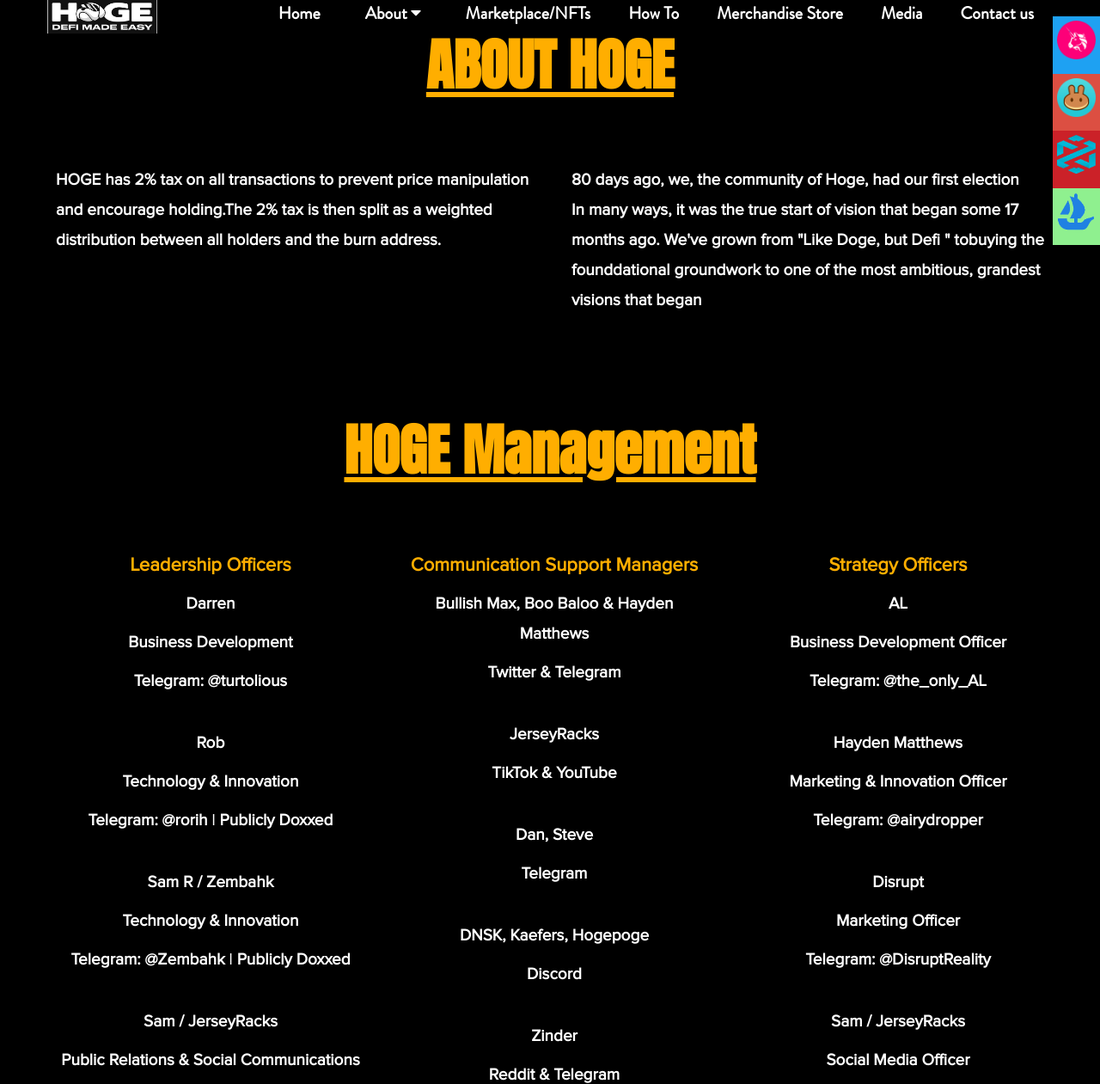
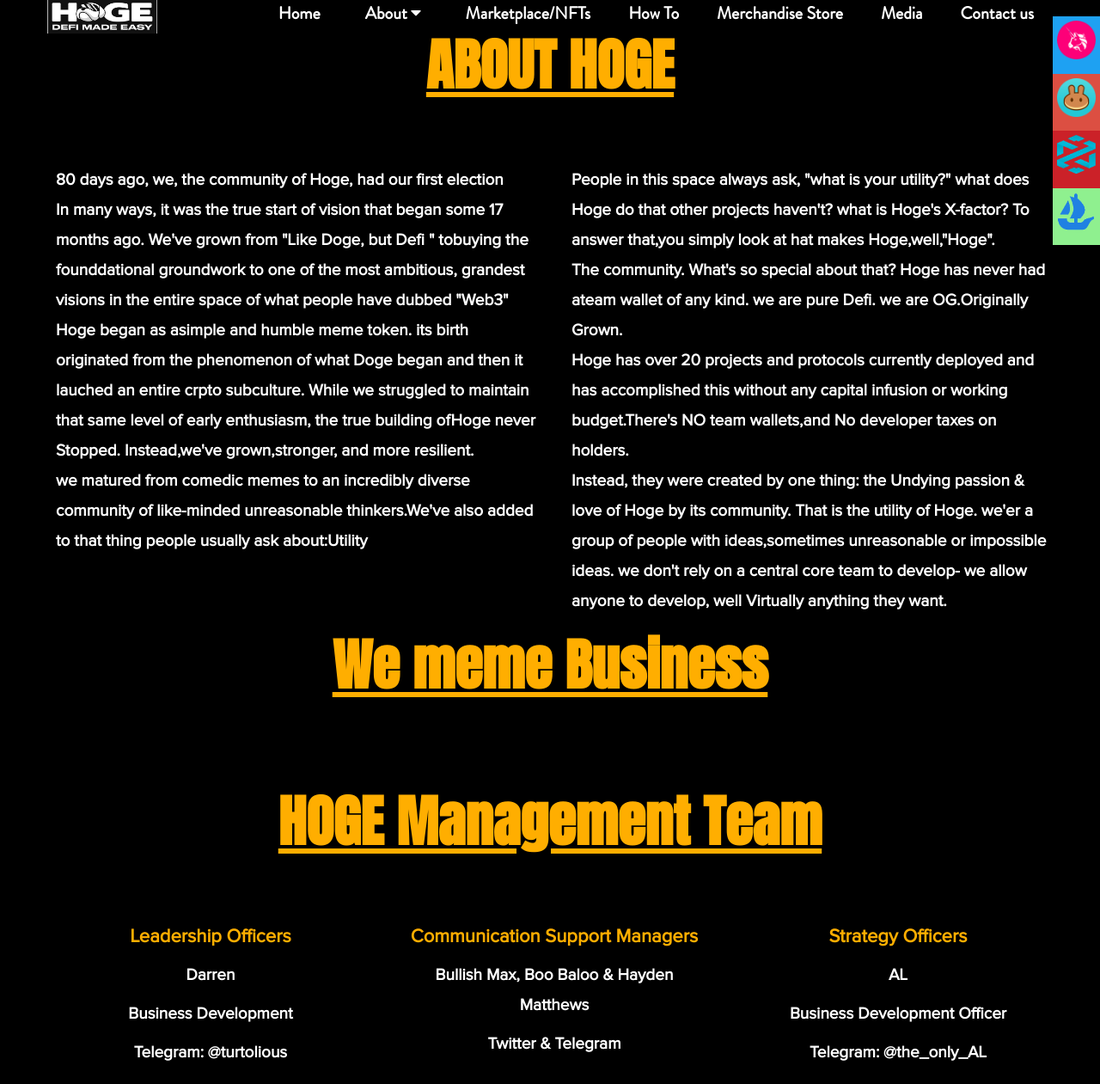
Before and after one commit to mjoghenemaega/Hogefull, a Django app: page /about/ in a window 1280 px wide. Shown: the part 81-1342 px from the top of the page at 86% size. Run offline with Django 4.2, Linux system fonts and the light colour scheme; some libraries are stand-ins or nearby versions.

Commit message:
about done

```diff
--- a/ecosystem/core/templates/about.html
+++ b/ecosystem/core/templates/about.html
@@ -22,15 +22,25 @@
 							<div class="row theme-title">
 
 
-								<div class="col-lg-6 order-lg-last"  style="color: #ffae00; text-align: left;" >
+								<div class="col-lg-6 order-lg-first"  style="color: #ffae00; text-align: left;" >
 
-									<p style="font-size:19px; color: #fff">80 days ago, we, the community of Hoge, had our first election<br> In many ways, it was the true start of vision that began some 17 months ago. We've grown from "Like Doge, but Defi " tobuying the founddational groundwork to one of the most ambitious, grandest visions that began</p>
+									<p style="font-size:19px; color: #fff">80 days ago, we, the community of Hoge, had our first election<br>
+										In many ways, it was the true start of vision that began some 17 months ago. We've grown from "Like Doge, but Defi " tobuying the founddational groundwork to one of the most ambitious, grandest visions in the entire space of what people have dubbed "Web3"<br>
+									Hoge began as asimple and humble meme token. its birth originated from the phenomenon of what Doge began and then it lauched an entire crpto subculture. While we struggled to maintain that same level of early enthusiasm, the true building ofHoge never Stopped. Instead,we've grown,stronger, and more resilient.<br>
+
+								we matured from comedic memes to an incredibly diverse community of like-minded unreasonable thinkers.We've also added to that thing people usually ask about:Utility</p>
 
 								</div>
-								<div class="col-lg-6 order-lg-first" >
-								  <p style="font-size:19px; color: #fff">HOGE has 2% tax on all transactions to prevent price manipulation and encourage holding.The 2% tax is then split as a weighted distribution between all holders and the burn address.</p>
+								<div class="col-lg-6 order-lg-last" >
+								  <p style="font-size:19px; color: #fff">People in this space always ask, "what is your utility?" what does Hoge do that other projects haven't? what is Hoge's X-factor? To answer that,you simply look at hat makes Hoge,well,"Hoge".<br>
+								The community. What's so special about that? Hoge has never had ateam wallet of any kind. we are pure Defi. we are OG.Originally Grown.<br>
+							Hoge has over 20 projects  and protocols currently deployed and has accomplished this without any  capital infusion or working budget.There's NO team wallets,and No developer taxes on holders.<br>
+						Instead, they were created by one thing: the Undying passion & love of Hoge by its community. That is the utility of Hoge. we'er a group of people with ideas,sometimes unreasonable or impossible ideas. we don't rely on a central core team to develop- we allow anyone to develop, well Virtually anything they want.</p>
 
 								</div>
+							</div>
+							<div class="theme-title text-center" style="padding-top: 2rem;">
+								<h2><span>We meme Business</span></h2>
 							</div>
 
 
@@ -43,7 +53,7 @@
 				<div class="theme-counter1" style="margin-top:100px;" >
 					<div class="container" id="about">
 						<div class="theme-title text-center" style="padding-top: 2rem;">
-							<h2><span>HOGE Management</span></h2>
+							<h2><span>HOGE Management Team</span></h2>
 						</div>
 						<div class="bg-image">
 							<br>
--- a/ecosystem/core/views.py
+++ b/ecosystem/core/views.py
@@ -31,9 +31,8 @@ def home(request):
         newsletter = EmailMessage(
         'Thank you Suscribing to our Newsletter',
         template,
-        settings.EMAIL_HOST_USER,
+        'HOGE FINANCE',
         [email],
-        message.attach_file('https://hogefinance.herokuapp.com/static/images/h2.jpg')
 
 
         )
@@ -56,7 +55,7 @@ def home(request):
         register= EmailMessage(
             'Thanks for signing up',
             template,
-            settings.EMAIL_HOST_USER,
+            'HOGE FINANCE',
             [myemail],
 
 
```
